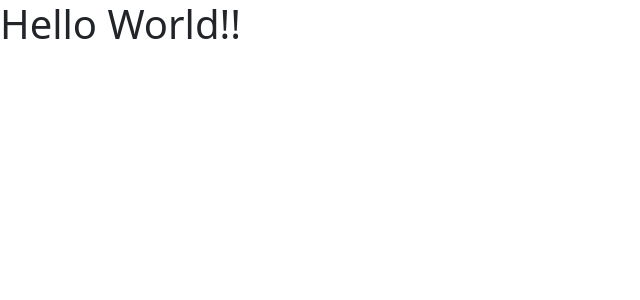
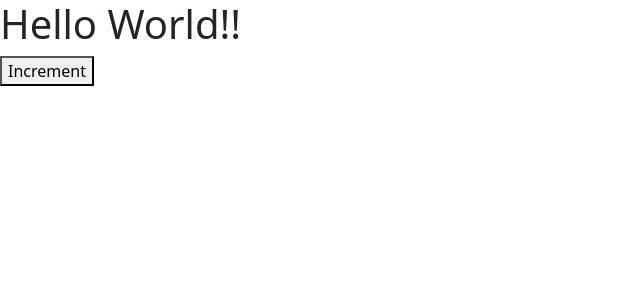
Before and after one commit to gingerheef003/counter-app, a React (Create React App) app: page / in a window 1280 px wide. Shown: the top 300 px of the page, without its empty margins (0-640 px from the left). Built offline with nearby package versions, Linux system fonts and the light colour scheme.

Commit message:
adding button

```diff
--- a/src/components/counter.jsx
+++ b/src/components/counter.jsx
@@ -2,7 +2,12 @@ import React, { Component } from 'react';
 
 class Counter extends Component {
     render() {
-        return <h1>Hello World!!</h1>;
+        return (
+            <React.Fragment>
+                <h1>Hello World!!</h1>
+                <button>Increment</button>
+            </React.Fragment>
+        );
     }
 }
 
```
